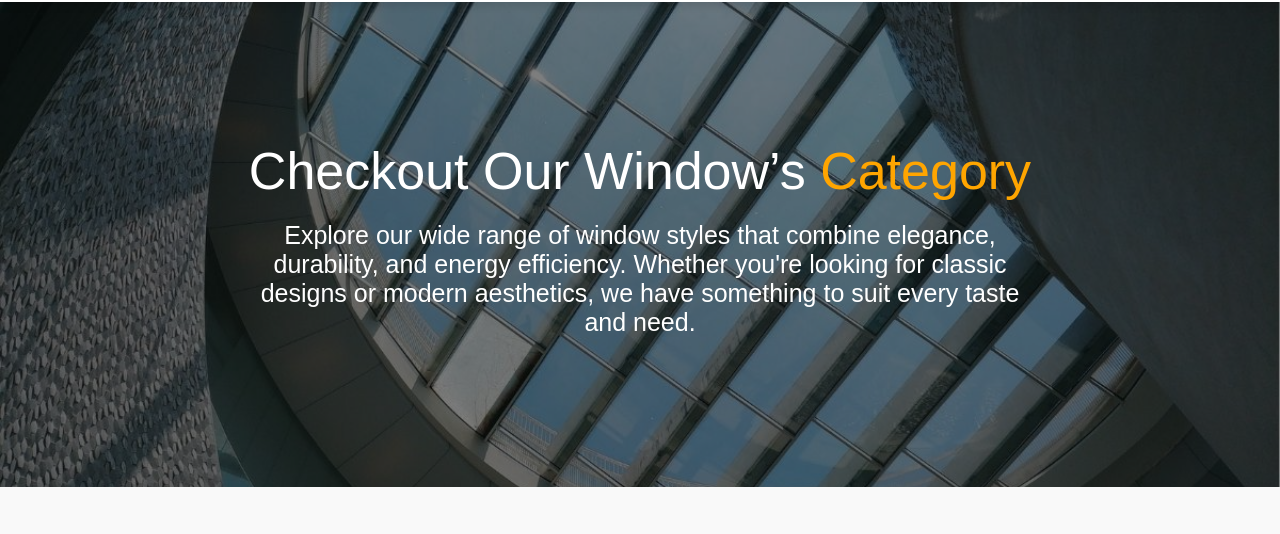
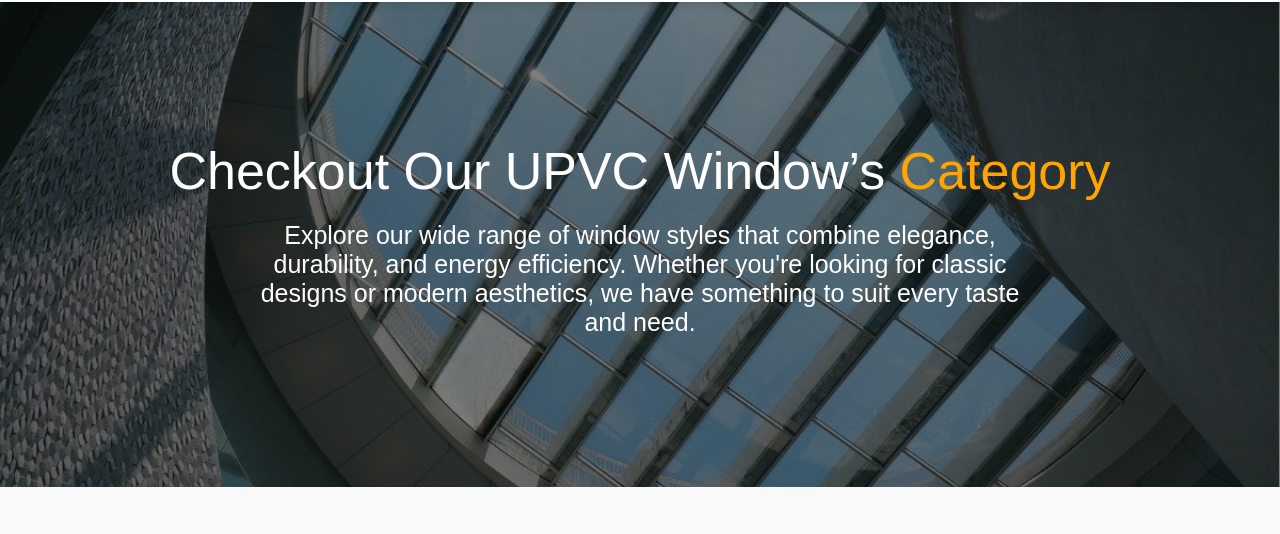
Before and after one commit to Salman1331/IKFA-engineering, a plain HTML site: page category.html in a window 1280 px wide. Shown: the part 92-626 px from the top of the page. Drawn offline with Linux system fonts and the light colour scheme.

Commit message:
Update category.html

```diff
--- a/category.html
+++ b/category.html
@@ -32,7 +32,7 @@
     <section class="category-section">
         <div class="overlay"></div>
         <div class="content slide-in left">
-            <h1>Checkout Our Window’s <span class="orange-text">Category</span></h1>
+            <h1>Checkout Our UPVC Window’s <span class="orange-text">Category</span></h1>
             <p>Explore our wide range of window styles that combine elegance, durability, and energy efficiency. Whether you're looking for classic designs or modern aesthetics, we have something to suit every taste and need.</p>
         </div>
     </section>
```
